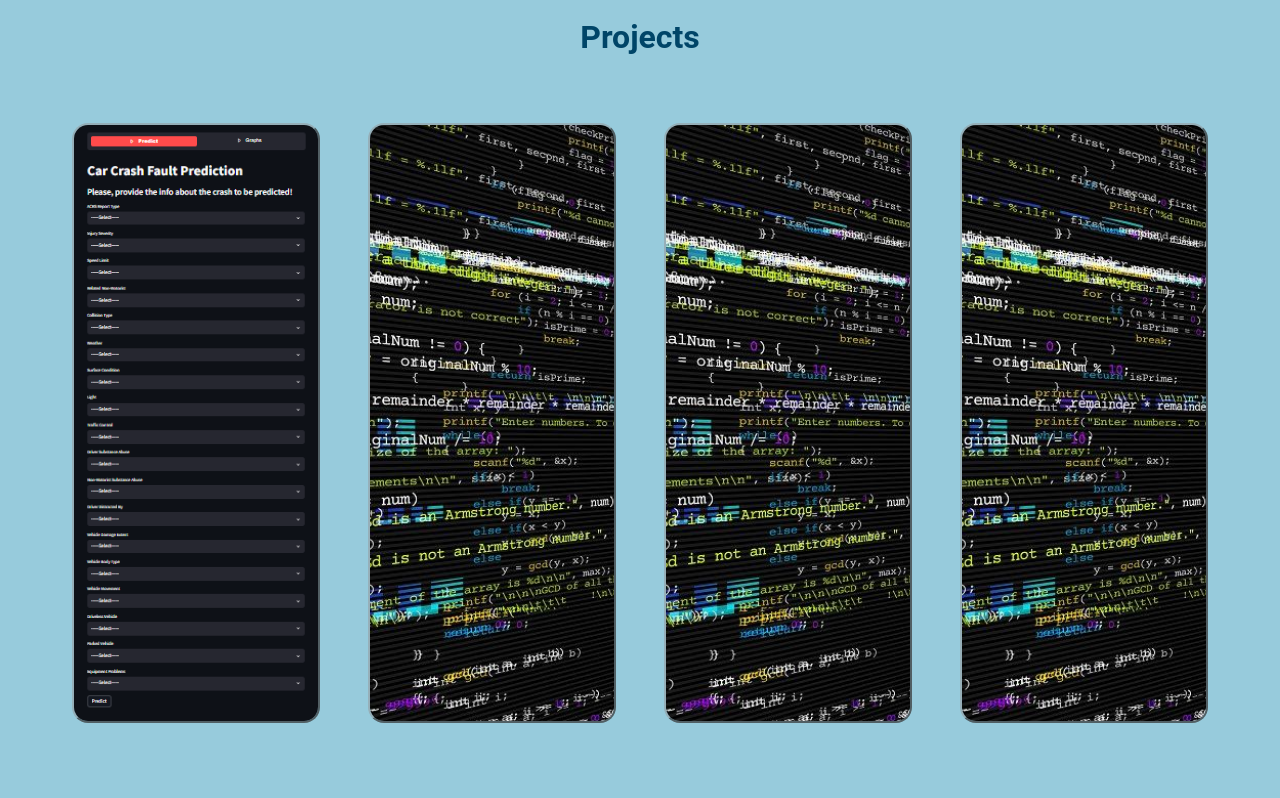
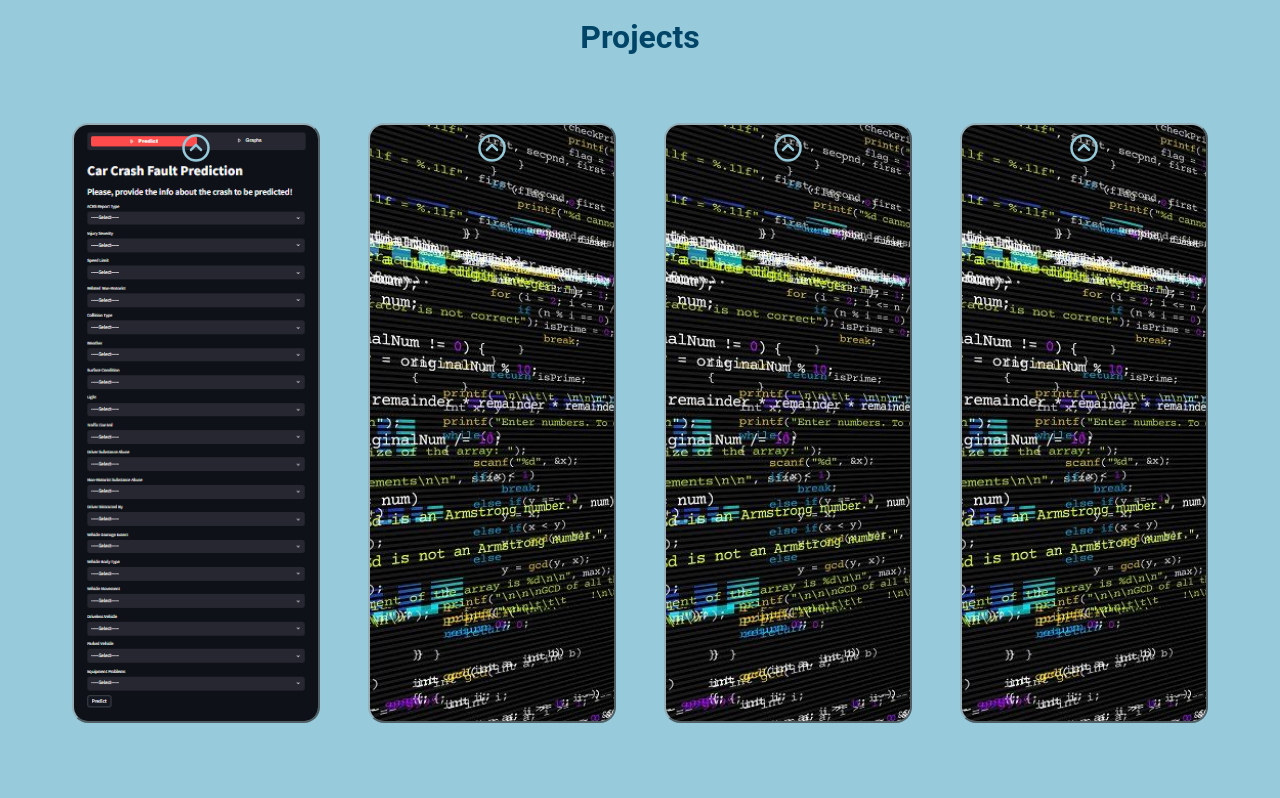
Before and after one commit to Thiagoocosta86/my-portfolio, a React (Create React App) app: page / in a window 1280 px wide. Shown: the part 1940-2738 px from the top of the page. Built offline with nearby package versions, Linux system fonts and the light colour scheme.

Commit message:
1- included another icon, an arrowhead-up, to include an effect to call the user to hover the image and explore its content. 2- styled the icon to animated with a bounce and colour change effect.

```diff
--- a/src/components/Projects.js
+++ b/src/components/Projects.js
@@ -4,7 +4,8 @@ import {carCrashWebApp} from '../data/dataText';
 
 import codingImg from "../assets/img/coding.jpg";
 import carCrashWebAppPic from "../assets/img/carCrashWebAppPic.png";
-import { ReactComponent as GithubIcon } from "../assets/icons/logo-github2.svg";
+import { ReactComponent as GithubIcon2 } from "../assets/icons/logo-github2.svg";
+import { ReactComponent as TopIcon } from "../assets/icons/arrowhead-up.svg";
 
 const Projects = () => {
   return (
@@ -13,13 +14,16 @@ const Projects = () => {
       <div class="projects__content grid filters__active " data-content id="projects">
             <article class="projects__card">
                 <img src={carCrashWebAppPic} alt="codingImg" title="" width="128" height="128" />
+                <div className="top-icon">
+                    <TopIcon width="30" height="30" title="Top Icon" alt="Top Icon" />
+                </div>
                 <div class="projects__modal">
                     <div>
                         <span class="projects__subtitle">Web/ML</span>
                         <h3 class="projects__title">Car Crash Fault Prediction</h3>
                         <a href="https://github.com/Thiagoocosta86/carCrashFaultPredictionApp.git"
-                            class="projects__button button button__small">
-                            <GithubIcon width="40" title="GitHub" height="40" alt="GitHub" />
+                            class="projects__button button button__small GithubIcon2">
+                            <GithubIcon2 width="40" title="GitHub" height="40" alt="GitHub" />
                         </a>
                     </div>
                 </div>
@@ -29,13 +33,16 @@ const Projects = () => {
             </article>
             <article class="projects__card">
                 <img src={codingImg} alt="codingImg" title="" width="128" height="128" />
+                <div className="top-icon">
+                    <TopIcon width="30" height="30" title="Top Icon" alt="Top Icon" />
+                </div>
                 <div class="projects__modal">
                     <div>
                         <span class="projects__subtitle">Java</span>
                         <h3 class="projects__title">RentACar</h3>
                         <a href="https://github.com/Thiagoocosta86/RentACar.git"
-                            class="projects__button button button__small">
-                            <GithubIcon width="40" title="GitHub" height="40" alt="GitHub" />
+                            class="projects__button button button__small GithubIcon2">
+                            <GithubIcon2 width="40" title="GitHub" height="40" alt="GitHub" />
                         </a>
                     </div>
                 </div>
@@ -45,13 +52,16 @@ const Projects = () => {
             </article>
             <article class="projects__card">
                 <img src={codingImg} alt="codingImg" title="" width="128" height="128" />
+                <div className="top-icon">
+                    <TopIcon width="30" height="30" title="Top Icon" alt="Top Icon" />
+                </div>
                 <div class="projects__modal">
                     <div>
                         <span class="projects__subtitle">XML-Node.js - ServerSide</span>
                         <h3 class="projects__title">ssp-ca3</h3>
                         <a href="https://github.com/Thiagoocosta86/ssp-ca3.git"
-                            class="projects__button button button__small">
-                            <GithubIcon width="40" title="GitHub" height="40" alt="GitHub" />
+                            class="projects__button button button__small GithubIcon2">
+                            <GithubIcon2 width="40" title="GitHub" height="40" alt="GitHub" />
                         </a>
                     </div>
                 </div>
@@ -61,13 +71,16 @@ const Projects = () => {
             </article>
             <article class="projects__card">
                 <img src={codingImg} alt="codingImg" title="" width="128" height="128" />
+                <div className="top-icon">
+                    <TopIcon width="30" height="30" title="Top Icon" alt="Top Icon" />
+                </div>
                 <div class="projects__modal">
                     <div>
                         <span class="projects__subtitle">Web</span>
                         <h3 class="projects__title">Electricity-Bill Calculator</h3>
                         <a href="https://github.com/tahrodriguess/Eletricity-Bill.git"
-                            class="projects__button button button__small">
-                            <GithubIcon width="40" title="GitHub" height="40" alt="GitHub" />
+                            class="projects__button button button__small GithubIcon2">
+                            <GithubIcon2 width="40" title="GitHub" height="40" alt="GitHub" />
                         </a>
                     </div>
                 </div>
--- a/src/style.css
+++ b/src/style.css
@@ -254,7 +254,16 @@ main {
   /*border-top: 1px groove #979292;*/
   background-color: #86969C;
   border-radius: 0px 10px 10px 10px;
+  transition: 0.5s;
+}
 
+@keyframes fadeIn {
+  from {
+    opacity: 0;
+  }
+  to {
+    opacity: 1;
+  }
 }
 
 .skills-panel, .certificates-panel {
@@ -262,8 +271,10 @@ main {
   flex-direction: column;
   align-items: center;
   height: 500px;
+  animation: fadeIn 1s ease-in-out;
+}
 
-}
+
 
 
 .skills-column {
@@ -397,6 +408,49 @@ main {
     height: 600px;
   }
 
+  @keyframes bounce {
+    0%, 20%, 50%, 80%, 100% {
+      transform: translateX(-50%) translateY(0); /* Initial and resting position */
+    }
+    40% {
+      transform: translateX(-50%) translateY(-12px); /* Bounce up */
+    }
+    60% {
+      transform: translateX(-50%) translateY(-7px) ; /* Slightly lower bounce */
+    }
+  }
+
+  @keyframes colorChange {
+    0% {
+      fill:#86969c; /* Initial color */
+    }
+    50% {
+      fill: #97CBDC; /* Midway color */
+    }
+    100% {
+      fill: #97CBDC; /* Back to initial color */
+    }
+  }
+
+  .top-icon {
+    position: absolute;
+    top: 10px; /* Distance from the top of the card */
+    left: 50%;
+    transform: translateX(-50%); /* Center horizontally */
+    z-index: 2;
+    fill: #86969C;
+    transition: transform 0.5s ease-in-out, opacity 0.5s ease-in-out;
+    opacity: 1; /* Ensure the icon is visible initially */
+    transition: transform 0.5s ease-in-out, opacity 0.5s ease-in-out;
+    animation: bounce 4s infinite, colorChange 4s infinite;
+  }
+
+  /* Slide Up and Fade Out Icon on Hover */
+  .projects__card:hover .top-icon {
+    transform: translateX(-50%) translateY(-30px); /* Move icon upwards */
+    opacity: 0; /* Fade out */
+  }
+
   .projects__card img {
     width: 100%; /* Ensure image scales with the container */
     height: 600px;
@@ -439,6 +493,14 @@ main {
     transition: bottom 0.7s ease-in-out;
     display: flex;
     justify-content: center;
+  }
+
+  .GithubIcon2{
+    fill: #86969C;
+  }
+
+  .GithubIcon2:hover svg {
+    transform: scale(1.1)
   }
 
   .projects__title {
```
Also changed, not shown: src/assets/icons/arrowhead-up.svg (added). Lines whose indentation alone changed are shown as unchanged.
